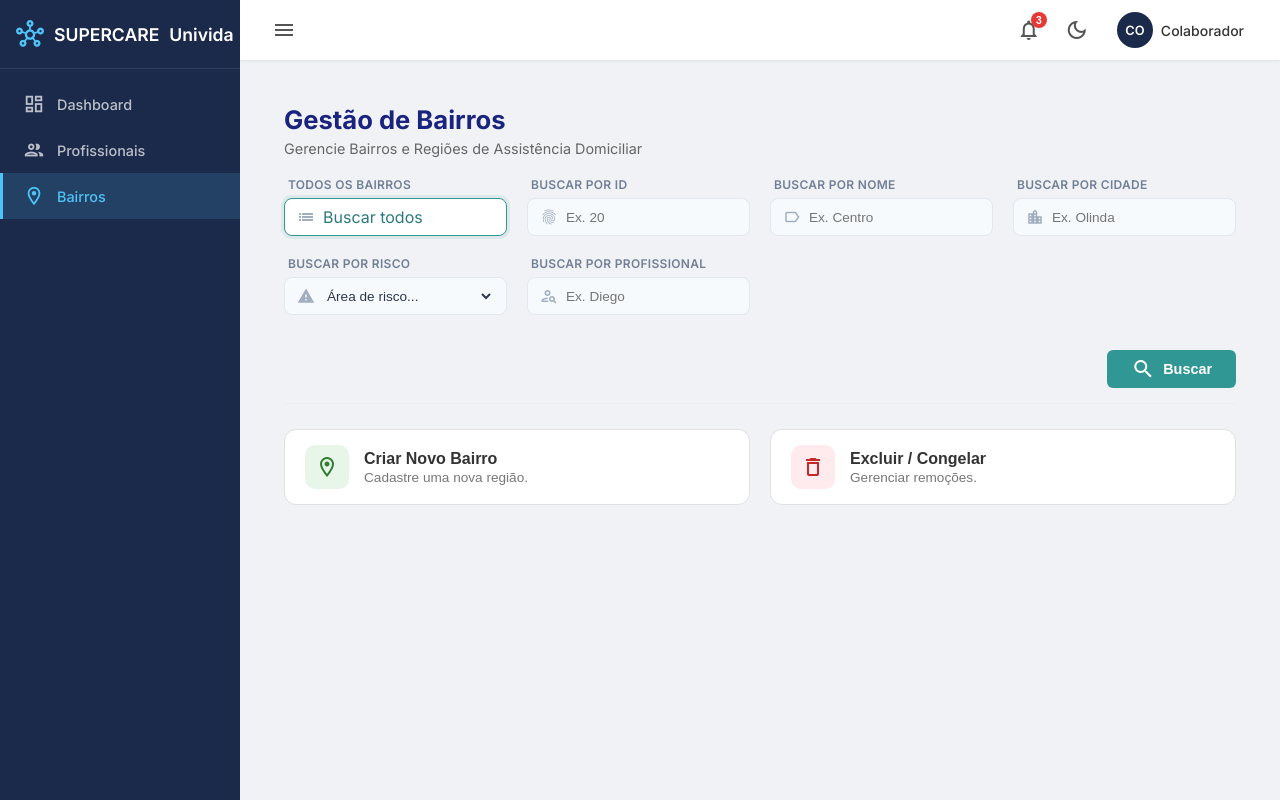
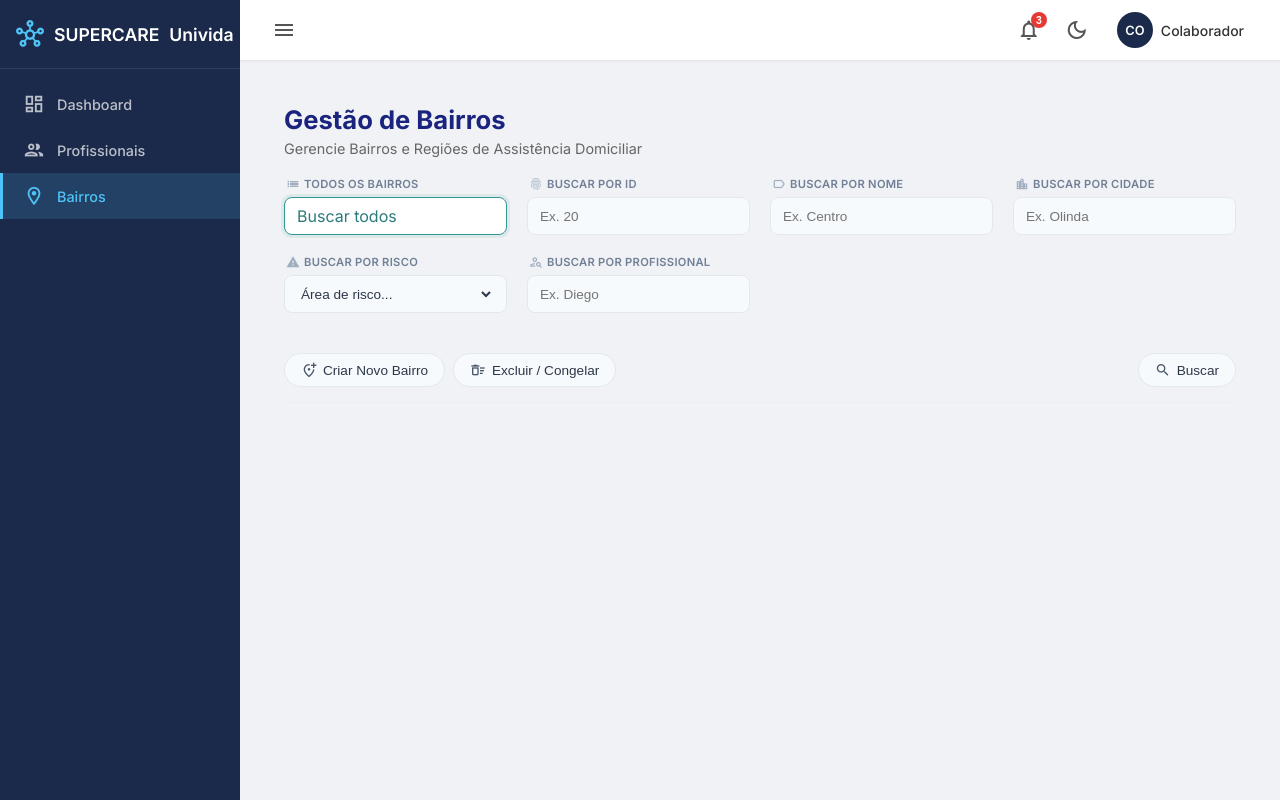
Before and after one commit to camiloMarcos/camiloMarcos-Gestao_Acionamento_ProfissionalRegiao, an Angular app in the folder frontend/: page /bairros in a window 1280 px wide. Built offline with nearby package versions, Linux system fonts and the light colour scheme.

Commit message:
refactor(bairros): simplifica UI removendo cards de ação e atualiza botões para novo guia de estilo

```diff
--- a/frontend/src/app/colaborador/pages/bairros/bairros.css
+++ b/frontend/src/app/colaborador/pages/bairros/bairros.css
@@ -42,12 +42,20 @@
 }
 
 .search-group label {
-  font-size: 0.75rem;
+  display: flex;
+  align-items: center;
+  font-size: 0.7rem;
   font-weight: 600;
   color: #718096;
   text-transform: uppercase;
   letter-spacing: 0.025em;
-  padding-left: 4px;
+  padding-left: 2px;
+}
+
+.search-group label .material-icons-outlined {
+  font-size: 14px;
+  margin-right: 4px;
+  color: #a0aec0;
 }
 
 .search-field {
@@ -96,11 +104,57 @@
 .search-actions-row {
   display: flex;
   gap: 12px;
-  justify-content: flex-end;
-  padding-top: 15px;
+  justify-content: space-between;
+  align-items: center;
+  padding-top: 20px;
 }
 
+.secondary-actions, .main-actions {
+  display: flex;
+  gap: 8px;
+  flex-wrap: wrap;
+}
+
+/* Estilo Padronizado conforme Imagem (Pill Style) */
+.btn-compact, .btn-execute-search, .btn-clear-grid {
+  display: flex;
+  align-items: center;
+  gap: 6px;
+  padding: 6px 16px;
+  font-size: 0.85rem;
+  font-weight: 500;
+  border-radius: 50px; /* Estilo arredondado (Pill) */
+  cursor: pointer;
+  transition: all 0.2s ease;
+  border: 1px solid #e2e8f0;
+  background: #f7fafc;
+  color: #2d3748;
+  height: 34px;
+}
+
+.btn-compact:hover, .btn-execute-search:hover, .btn-clear-grid:hover {
+  background: #edf2f7;
+  border-color: #cbd5e0;
+  transform: translateY(-1px);
+}
+
+/* Ajuste específico para o ícone */
+.btn-compact .material-icons-outlined,
+.btn-execute-search .material-icons-outlined,
+.btn-clear-grid .material-icons-outlined {
+  font-size: 16px;
+  color: #4a5568;
+}
+
+/* Mantendo destaque sutil no botão de buscar se desejado,
+   mas aqui estamos padronizando conforme a imagem */
 .btn-execute-search {
+  background: #f7fafc;
+}
+
+.btn-execute-search:active {
+  background: #e2e8f0;
+}
   background: #319795;
   color: white;
   border: none;
--- a/frontend/src/app/colaborador/pages/bairros/bairros.html
+++ b/frontend/src/app/colaborador/pages/bairros/bairros.html
@@ -25,45 +25,55 @@
     <div class="search-grid">
       <!-- Todos os Registros -->
       <div class="search-group" [class.active]="tipoBusca === 'todos'" (click)="tipoBusca = 'todos'; termoBusca = ''">
-        <label>Todos os Bairros</label>
+        <label>
+          <span class="material-icons-outlined">list</span>
+          Todos os Bairros
+        </label>
         <div class="search-field chip">
-          <span class="material-icons-outlined">list</span>
           <span>Buscar todos</span>
         </div>
       </div>
 
       <!-- Buscar por ID -->
       <div class="search-group" [class.active]="tipoBusca === 'id'">
-        <label>Buscar por ID</label>
+        <label>
+          <span class="material-icons-outlined">fingerprint</span>
+          Buscar por ID
+        </label>
         <div class="search-field">
-          <span class="material-icons-outlined">fingerprint</span>
           <input type="text" [(ngModel)]="filtros.id" placeholder="Ex. 20" (focus)="tipoBusca = 'id'" (keyup.enter)="executarBusca()">
         </div>
       </div>
 
       <!-- Buscar por Nome -->
       <div class="search-group" [class.active]="tipoBusca === 'nome-parcial'">
-        <label>Buscar por Nome</label>
+        <label>
+          <span class="material-icons-outlined">label</span>
+          Buscar por Nome
+        </label>
         <div class="search-field">
-          <span class="material-icons-outlined">label</span>
           <input type="text" [(ngModel)]="filtros.nome" placeholder="Ex. Centro" (focus)="tipoBusca = 'nome-parcial'" (keyup.enter)="executarBusca()">
         </div>
       </div>
 
       <!-- Buscar por Cidade -->
       <div class="search-group" [class.active]="tipoBusca === 'cidade'">
-        <label>Buscar por Cidade</label>
+        <label>
+          <span class="material-icons-outlined">location_city</span>
+          Buscar por Cidade
+        </label>
         <div class="search-field">
-          <span class="material-icons-outlined">location_city</span>
           <input type="text" [(ngModel)]="filtros.cidade" placeholder="Ex. Olinda" (focus)="tipoBusca = 'cidade'" (keyup.enter)="executarBusca()">
         </div>
       </div>
 
       <!-- Buscar por Risco -->
       <div class="search-group" [class.active]="tipoBusca === 'risco'">
-        <label>Buscar por Risco</label>
+        <label>
+          <span class="material-icons-outlined">warning</span>
+          Buscar por Risco
+        </label>
         <div class="search-field">
-          <span class="material-icons-outlined">warning</span>
           <select [(ngModel)]="filtros.risco" (focus)="tipoBusca = 'risco'">
             <option value="">Área de risco...</option>
             <option value="perigoso">Perigosos / Distantes</option>
@@ -74,9 +84,11 @@
 
       <!-- Buscar por Profissional -->
       <div class="search-group" [class.active]="tipoBusca === 'profissional'">
-        <label>Buscar por Profissional</label>
+        <label>
+          <span class="material-icons-outlined">person_search</span>
+          Buscar por Profissional
+        </label>
         <div class="search-field">
-          <span class="material-icons-outlined">person_search</span>
           <input type="text" [(ngModel)]="filtros.profissional" placeholder="Ex. Diego" (focus)="tipoBusca = 'profissional'" (keyup.enter)="executarBusca()">
         </div>
       </div>
@@ -84,6 +96,16 @@
 
     <!-- Botão de Ação -->
     <div class="search-actions-row">
+      <div class="secondary-actions">
+        <button class="btn-compact secondary" (click)="irParaCriar()">
+          <span class="material-icons-outlined">add_location_alt</span> Criar Novo Bairro
+        </button>
+        <button class="btn-compact secondary" (click)="irParaDeletar()">
+          <span class="material-icons-outlined">delete_sweep</span> Excluir / Congelar
+        </button>
+      </div>
+
+      <div class="main-actions">
         <button class="btn-execute-search" (click)="executarBusca()" [disabled]="carregando()">
           @if (carregando()) {
             <span class="spinner-small"></span>
@@ -97,6 +119,7 @@
           </button>
         }
       </div>
+    </div>
 
 
 
@@ -106,32 +129,6 @@
   <!-- =============================== -->
   <!-- CONTEÚDO DINÂMICO               -->
   <!-- =============================== -->
-
-  @if (telaAtual() === 'inicio') {
-    <div class="tela-inicio">
-      <div class="acoes-grid">
-        <button class="acao-card-small" (click)="irParaCriar()">
-          <div class="acao-icon green">
-            <span class="material-icons-outlined">location_on</span>
-          </div>
-          <div class="acao-info">
-            <h3>Criar Novo Bairro</h3>
-            <p>Cadastre uma nova região.</p>
-          </div>
-        </button>
-
-        <button class="acao-card-small" (click)="irParaDeletar()">
-          <div class="acao-icon red">
-            <span class="material-icons-outlined">delete_outline</span>
-          </div>
-          <div class="acao-info">
-            <h3>Excluir / Congelar</h3>
-            <p>Gerenciar remoções.</p>
-          </div>
-        </button>
-      </div>
-    </div>
-  }
 
   @if (resultados().length > 0 && telaAtual() === 'resultados') {
     <div class="tela-resultados">
```
Lines whose indentation alone changed are shown as unchanged.
